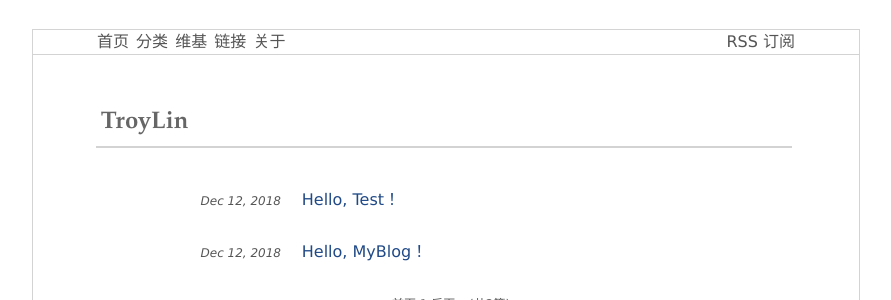
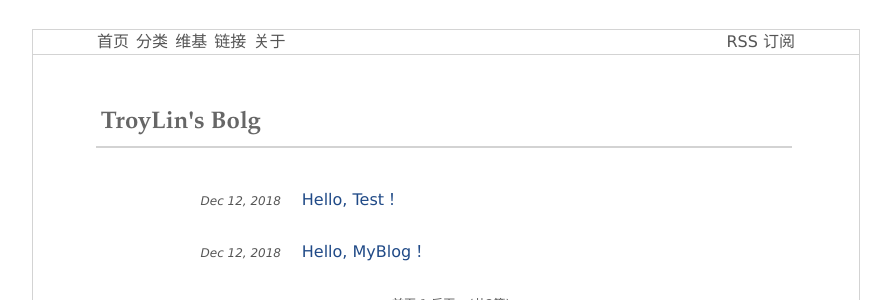
Before and after one commit to TroyLin0218/TroyLin0218.github.io, a Jekyll site: the page built from index.html, in a window 1280 px wide. Shown: the part 201-501 px from the top of the page, without its empty margins (194-1085 px from the left). Built offline with Jekyll 4.4.1, drawn with Linux system fonts in a browser that asks for light colours; the list of posts is cut into pages by our own code.

Commit message:
修改博客名

```diff
--- a/_config.yml
+++ b/_config.yml
@@ -4,7 +4,7 @@
 baseurl:
 url: https://troylin0218.github.io
 date_format: "ordinal"
-title: TroyLin
+title:  TroyLin's Bolg
 author: TroyLin
 
 # ---------------- #
```
